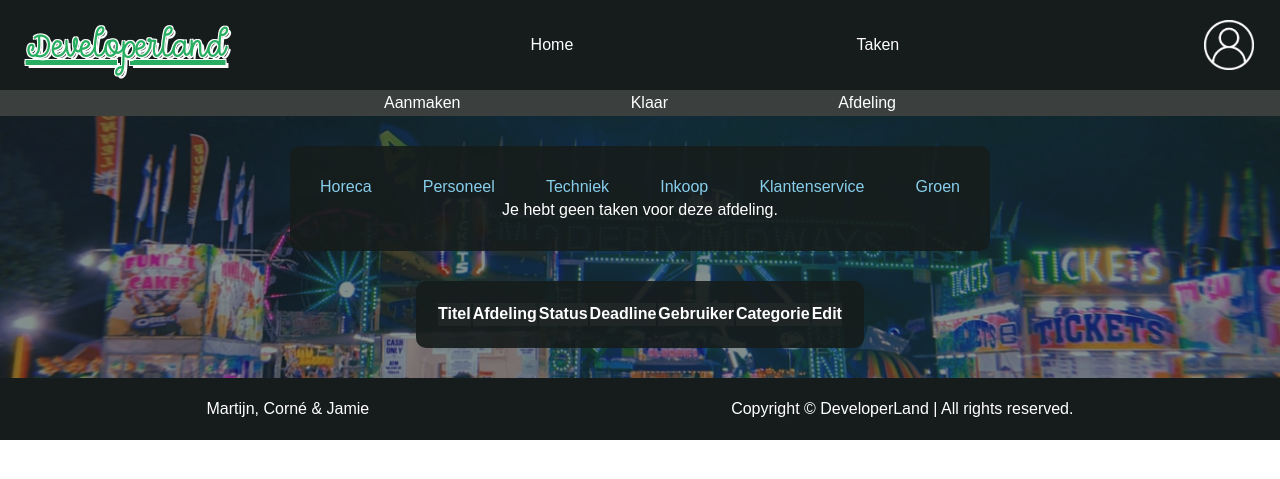
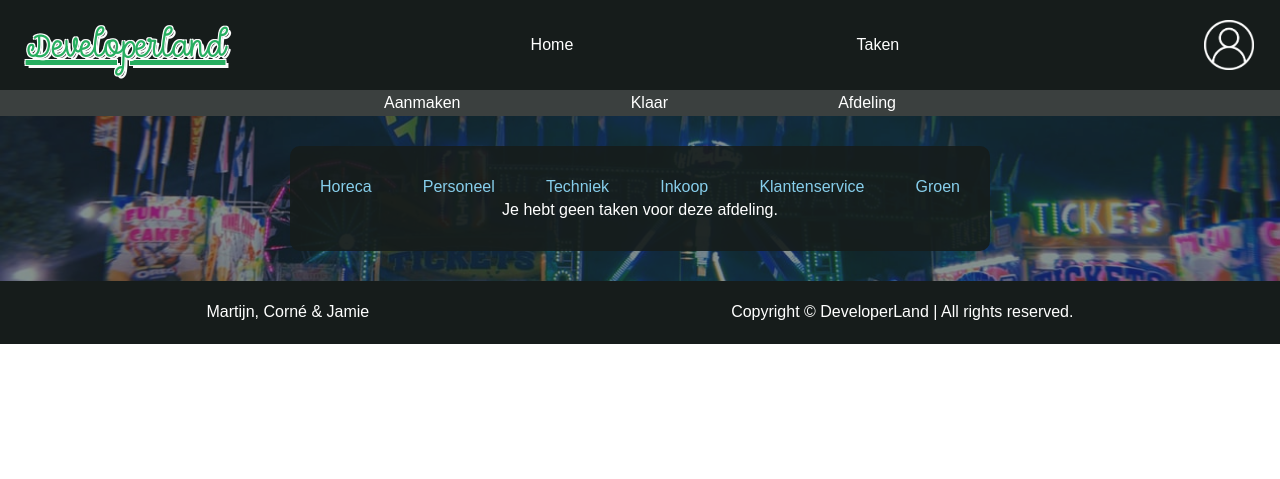
Before and after one commit to Easyzly/B3-MCJ-takenlijst, a PHP site: page /B3-MCJ-takenlijst/task/afdeling.php?afdeling=1 in a window 1280 px wide. Shown: the top 479 px of the page. Run offline with PHP 8.4, Linux system fonts and the light colour scheme; the visitor is signed in with stand-in values (Sample User, id 1); data that the repository does not hold is empty.

Commit message:
Fixed "afdeling" having 2 tables

```diff
--- a/task/afdeling.php
+++ b/task/afdeling.php
@@ -96,66 +96,10 @@
                             </tr>
                         <?php endforeach ?>
                     </table>
-                    <footer>
-                        <?php require_once('../footer.php') ?>
-                    </footer>
                 <?php else: ?>
                     <p>Je hebt geen taken voor deze afdeling.</p>
                 <?php endif ?>
             </div>
-
-            <?php
-            if ($_GET['afdeling'] == null or !isset($_GET['afdeling'])) {
-                header("Location: afdeling.php?afdeling=Horeca");
-            } else {
-                $afdeling = $_GET['afdeling'];
-            }
-
-            ?>
-            <?php
-            require_once("../backend/conn.php");
-            $query = "SELECT * FROM taken WHERE afdeling = :afdeling ORDER BY deadline";
-            $statement = $conn->prepare($query);
-            $statement->execute([":afdeling" => $afdeling]);
-
-            $tasks = $statement->fetchAll(PDO::FETCH_ASSOC);
-            ?>
-
-            <!-- Table for displaying tasks -->
-            <table>
-                <tr>
-                    <th>Titel</th>
-                    <th>Afdeling</th>
-                    <th>Status</th>
-                    <th>Deadline</th>
-                    <th>Gebruiker</th>
-                    <th>Categorie</th>
-                    <th>Edit</th>
-                </tr>
-                <?php foreach ($tasks as $task): ?>
-                    <tr>
-                        <td>
-                            <?php echo ($task['titel']) ?>
-                        </td>
-                        <td>
-                            <?php echo ($task['afdeling']) ?>
-                        </td>
-                        <td>
-                            <?php echo ($task['status']) ?>
-                        </td>
-                        <td>
-                            <?php echo ($task['deadline']) ?>
-                        </td>
-                        <td>
-                            <?php echo ($task['user']) ?>
-                        </td>
-                        <td>
-                            <?php echo ($task['kleur']) ?>
-                        </td>
-                        <td><a href="edit.php?id=<?php echo $task['id'] ?>">Edit</a></td>
-                    </tr>
-                <?php endforeach ?>
-            </table>
 
             <footer>
                 <?php require_once('../footer.php') ?>
```
